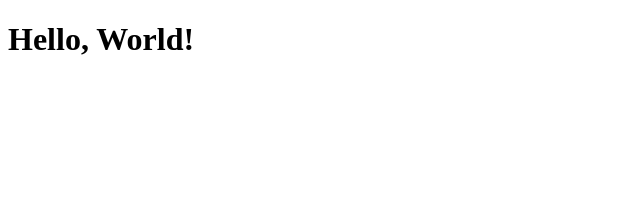
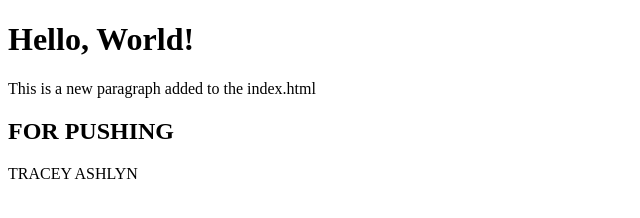
Before and after one commit to acashlyn/my_project, a plain HTML site: page index.html in a window 1280 px wide. Shown: the whole page, without its empty margins (0-640 px from the left). Drawn offline with Linux system fonts and the light colour scheme.

Commit message:
Update index.html

```diff
--- a/index.html
+++ b/index.html
@@ -5,5 +5,8 @@
 </head>
 <body>
     <h1>Hello, World!</h1>
+    <p>This is a new paragraph added to the index.html</p>
+    <h2>FOR PUSHING</h2>
+    <p>TRACEY ASHLYN</p>
 </body>
 </html>
```
